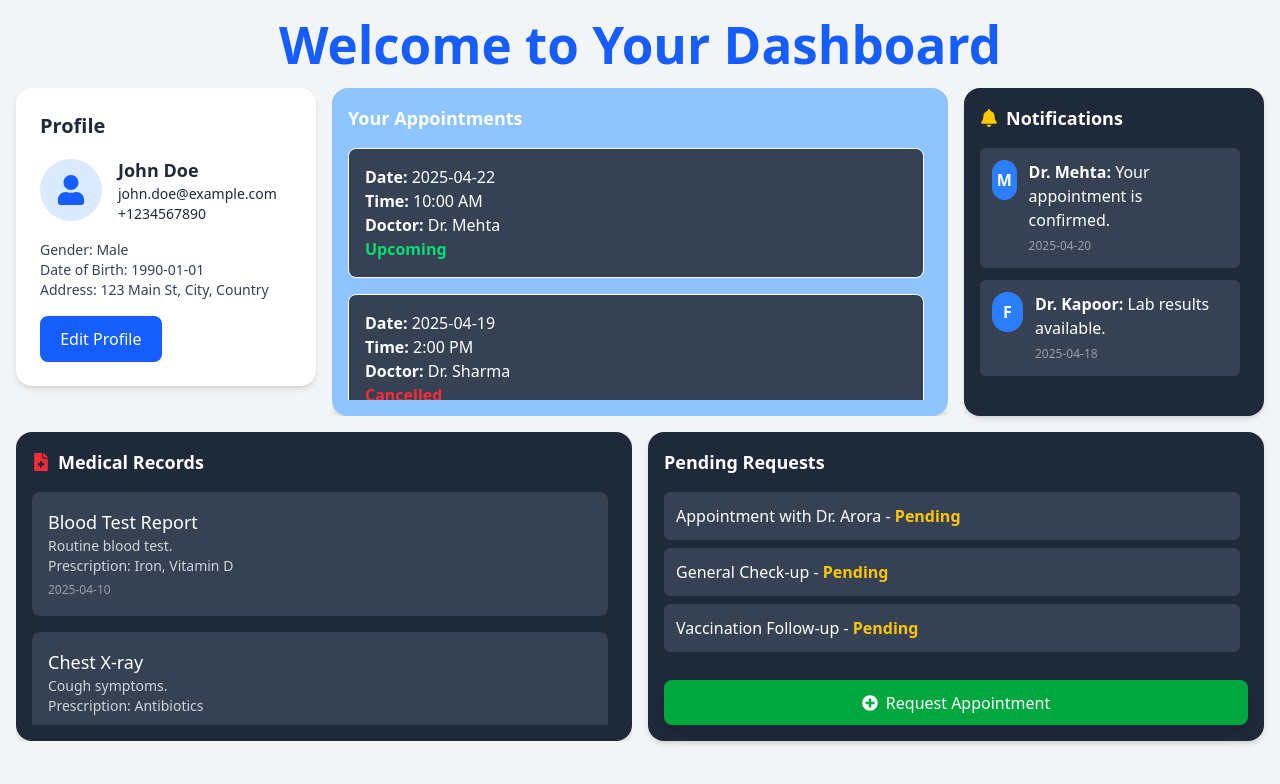
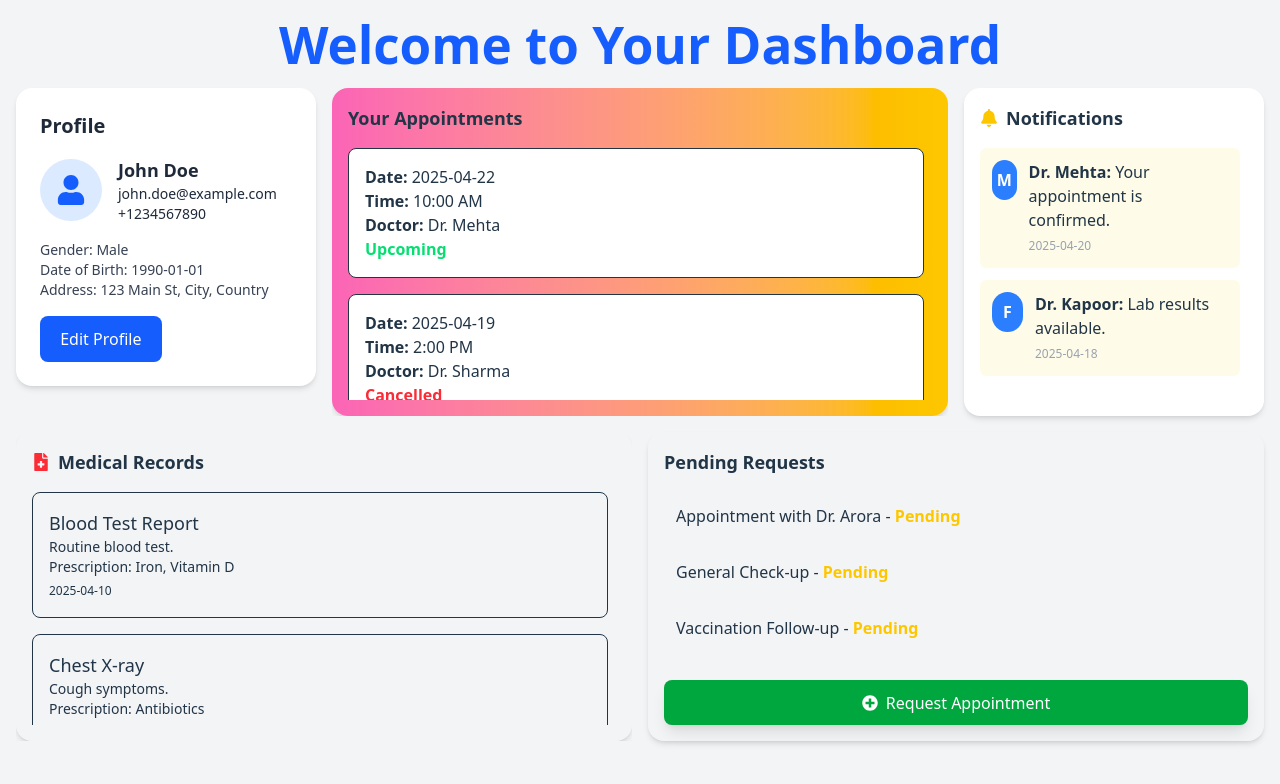
Before and after one commit to Darshit456/HMS_Frontend, a React (Vite) app: page / in a window 1280 px wide. Shown: the top 784 px of the page. Built offline with nearby package versions, Linux system fonts and the light colour scheme.

Commit message:
Dashboard Polished , Bug fixed

```diff
--- a/src/pages/Dashboard/AppointmentsSection.jsx
+++ b/src/pages/Dashboard/AppointmentsSection.jsx
@@ -10,12 +10,12 @@ const appointments = [
 
 const AppointmentsSection = () => {
     return (
-        <div className="bg-blue-300 dark:bg-gray-800 text-white p-4 rounded-2xl shadow-md h-full flex flex-col group">
+        <div className="bg-gradient-to-r from-pink-400 to-yellow-400 dark:bg-gray-800 dark:text-white p-4 rounded-2xl shadow-md h-full flex flex-col group">
             <h2 className="text-lg font-semibold mb-4">Your Appointments</h2>
             <div className="overflow-y-auto grow custom-scroll group-hover:scroll-visible pr-2">
                 <div className="space-y-4">
                     {appointments.map((appt) => (
-                        <div key={appt.id} className="border rounded-lg p-4 bg-gray-700">
+                        <div key={appt.id} className="border dark:border-none rounded-lg p-4 bg-white dark:bg-gray-700">
                             <p><strong>Date:</strong> {appt.date}</p>
                             <p><strong>Time:</strong> {appt.time}</p>
                             <p><strong>Doctor:</strong> {appt.doctor}</p>
--- a/src/pages/Dashboard/MedicalRecordsSection.jsx
+++ b/src/pages/Dashboard/MedicalRecordsSection.jsx
@@ -11,18 +11,18 @@ const medicalRecords = [
 
 const MedicalRecordsSection = () => {
     return (
-        <div className="bg-gray-800 text-white p-4 rounded-2xl shadow-md h-full flex flex-col group">
+        <div className="dark:bg-gray-800 dark:text-white p-4 rounded-2xl shadow-md h-full flex flex-col group">
             <h2 className="text-lg font-semibold mb-4 flex items-center gap-2">
                 <FaFileMedical className="text-red-500" /> Medical Records
             </h2>
             <div className="overflow-y-auto grow custom-scroll group-hover:scroll-visible pr-2">
                 <ul className="space-y-4">
                     {medicalRecords.map((record) => (
-                        <li key={record.id} className="bg-gray-700 p-4 rounded-lg">
+                        <li key={record.id} className="border dark:border-none dark:bg-gray-700 p-4 rounded-lg">
                             <p className="text-lg font-medium">{record.title}</p>
-                            <p className="text-sm text-gray-300">{record.description}</p>
-                            <p className="text-sm text-gray-300 font-medium">Prescription: {record.prescription}</p>
-                            <span className="text-xs text-gray-400">{record.date}</span>
+                            <p className="text-sm dark:text-gray-300">{record.description}</p>
+                            <p className="text-sm dark:text-gray-300 font-medium">Prescription: {record.prescription}</p>
+                            <span className="text-xs dark:text-gray-400">{record.date}</span>
                         </li>
                     ))}
                 </ul>
--- a/src/pages/Dashboard/NotificationsSection.jsx
+++ b/src/pages/Dashboard/NotificationsSection.jsx
@@ -11,14 +11,14 @@ const notifications = [
 
 const NotificationsSection = () => {
     return (
-        <div className="bg-gray-800 text-white p-4 rounded-2xl shadow-md h-full group">
+        <div className="bg-white dark:bg-gray-800 dark:text-white p-4 rounded-2xl shadow-md h-full group">
             <h2 className="text-lg font-semibold mb-4 flex items-center gap-2">
                 <FaBell className="text-yellow-400" /> Notifications
             </h2>
             <div className="overflow-y-auto max-h-60 custom-scroll group-hover:scroll-visible">
                 <ul className="space-y-3 pr-2">
                     {notifications.map((note) => (
-                        <li key={note.id} className="bg-gray-700 p-3 rounded-md flex items-start gap-3">
+                        <li key={note.id} className="bg-yellow-50 dark:bg-gray-700 p-3 rounded-md flex items-start gap-3">
                             <div className="w-10 h-10 bg-blue-500 text-white flex items-center justify-center rounded-full font-bold">
                                 {note.gender === "male" ? "M" : "F"}
                             </div>
--- a/src/pages/Dashboard/RequestAppointmentCard.jsx
+++ b/src/pages/Dashboard/RequestAppointmentCard.jsx
@@ -14,13 +14,13 @@ const RequestAppointmentCard = () => {
     };
 
     return (
-        <div className="bg-gray-800 text-white rounded-2xl shadow-md h-full p-4 flex flex-col justify-between">
+        <div className="dark:bg-gray-800 dark:text-white rounded-2xl shadow-md h-full p-4 flex flex-col justify-between">
             <div className="relative group">
                 <h2 className="text-lg font-semibold mb-4">Pending Requests</h2>
                 <div className="overflow-y-auto max-h-40 custom-scroll group-hover:scroll-visible">
                     <ul className="space-y-2 pr-2">
                         {pendingRequests.map((req) => (
-                            <li key={req.id} className="bg-gray-700 p-3 rounded-md">
+                            <li key={req.id} className="dark:bg-gray-700 p-3 rounded-md">
                                 {req.name} - <span className="text-yellow-400 font-semibold">{req.status}</span>
                             </li>
                         ))}
```
